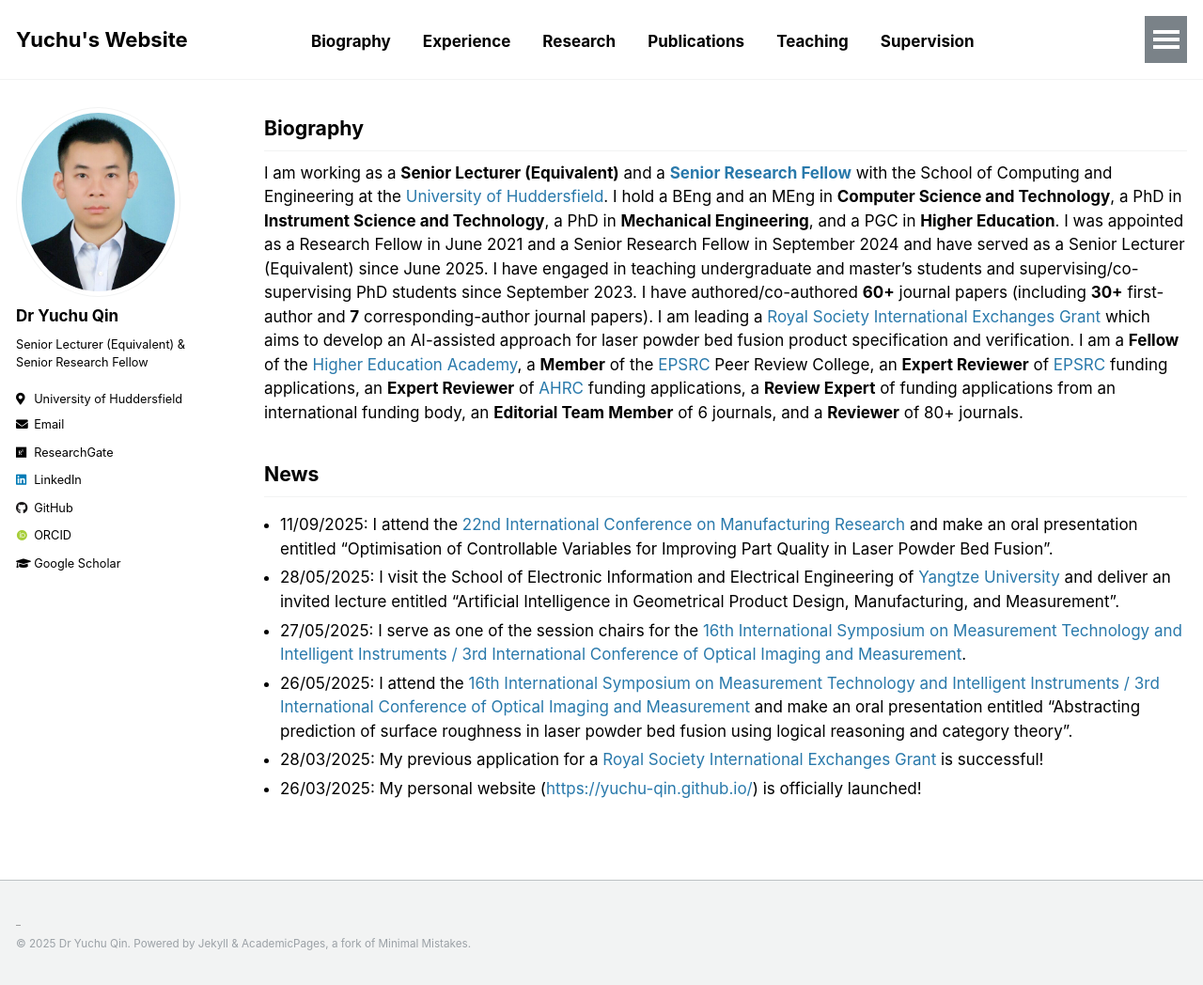
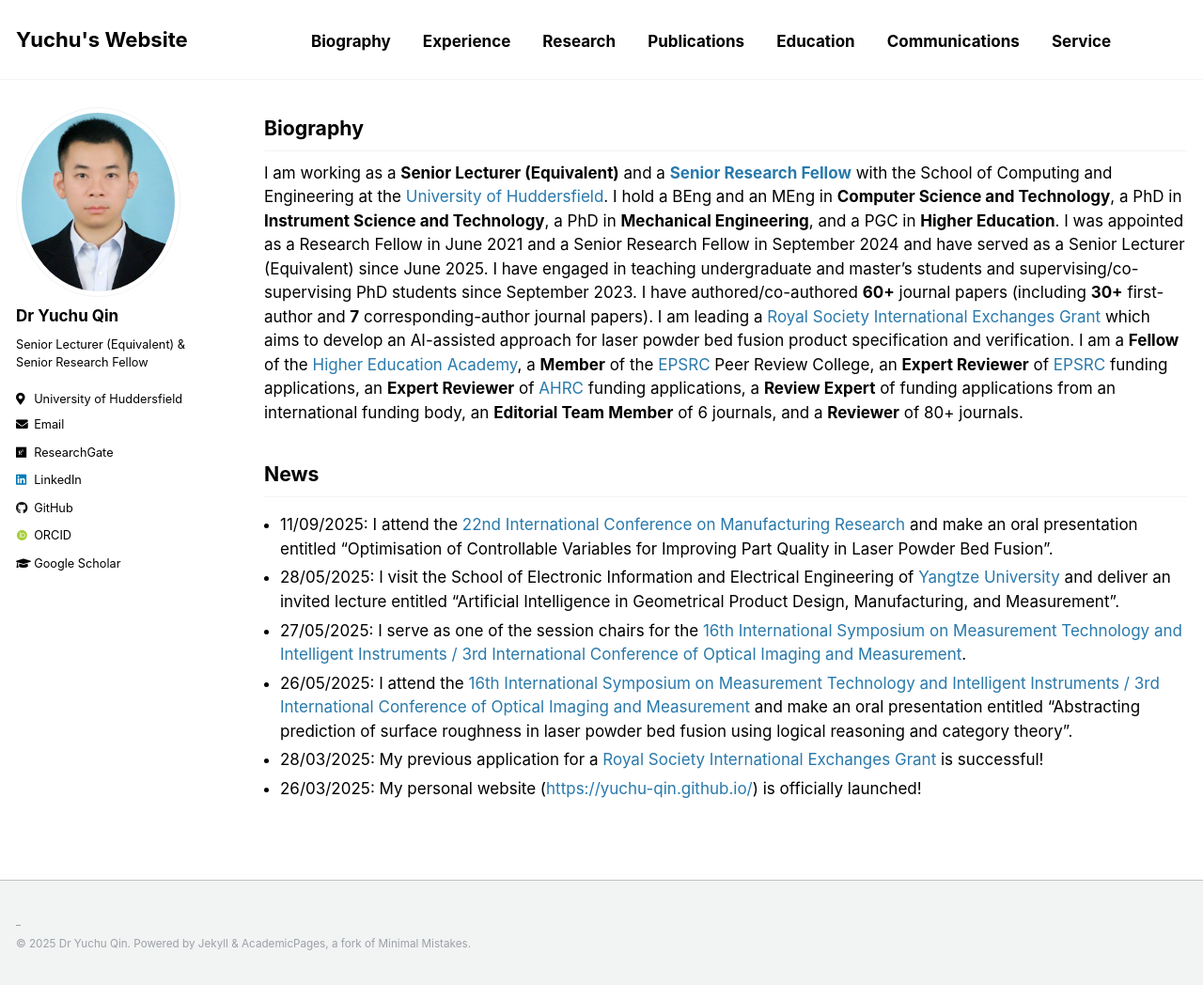
Before and after one commit to yuchu-qin/yuchu-qin.github.io, a Jekyll site: the page built from _pages/index.md, in a window 1280 px wide and 1048 px high. Shown: the whole window at 94% size. Built offline with Jekyll 4.4.1, drawn with Linux system fonts in a browser that asks for light colours; some web fonts are replaced; our own code applies the rules of GitHub Pages for plain Markdown files.

Commit message:
Replace 'Teaching' with 'Education' in navigation

```diff
--- a/_data/navigation.yml
+++ b/_data/navigation.yml
@@ -13,11 +13,8 @@ main:
   - title: "Publications"
     url: /publications/
 
-  - title: "Teaching"
-    url: /teaching/
-
-  - title: "Supervision"
-    url: /supervision/
+  - title: "Education"
+    url: /education/
 
   - title: "Communications"
     url: /communications/
```
